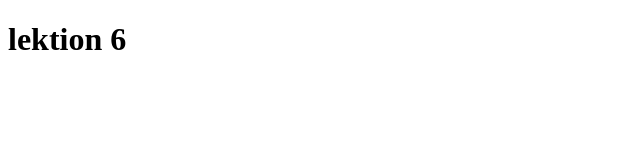
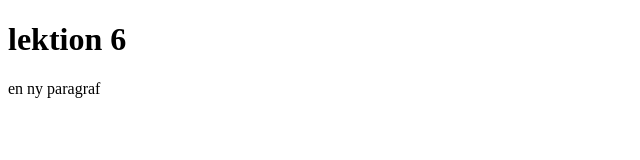
Before and after one commit to mahmoudabuarishe-source/fd, a plain HTML site: page index.html in a window 1280 px wide. Shown: the whole page, without its empty margins (0-640 px from the left). Drawn offline with Linux system fonts and the light colour scheme.

Commit message:
added a paragraf

```diff
--- a/index.html
+++ b/index.html
@@ -6,5 +6,6 @@
     </head>
     <body>
         <h1>lektion 6</h1>
+        <p>en ny paragraf</p>
     </body>
 </html>
```
